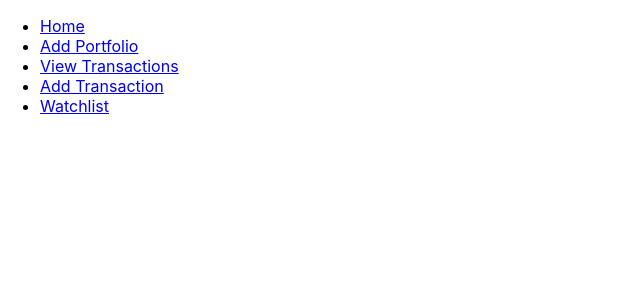
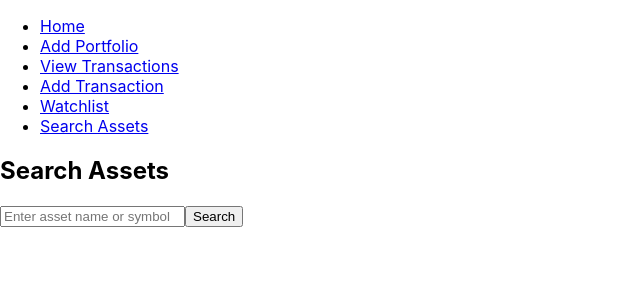
Before and after one commit to mrricardocarvalho/NewPortfolioPanda, a React (Create React App) app in the folder frontend/: page /search-assets in a window 1280 px wide. Shown: the top 300 px of the page, without its empty margins (0-640 px from the left). Built offline with nearby package versions, Linux system fonts and the light colour scheme.

Commit message:
Completed Phase 10 - Frontend Asset Search and Details

```diff
--- a/frontend/src/App.js
+++ b/frontend/src/App.js
@@ -6,6 +6,8 @@ import PortfolioEdit from './components/PortfolioEdit';
 import TransactionForm from './components/TransactionForm';
 import TransactionList from './components/TransactionList';
 import Watchlist from './components/Watchlist';
+import AssetSearch from './components/AssetSearch';
+import AssetDetails from './components/AssetDetails';
 
 const App = () => {
   return (
@@ -17,6 +19,7 @@ const App = () => {
           <li><Link to="/transactions">View Transactions</Link></li>
           <li><Link to="/add-transaction">Add Transaction</Link></li>
           <li><Link to="/watchlist">Watchlist</Link></li>
+          <li><Link to="/search-assets">Search Assets</Link></li>
         </ul>
       </nav>
       <Routes>
@@ -26,6 +29,8 @@ const App = () => {
         <Route path="/transactions" element={<TransactionList />} />
         <Route path="/add-transaction" element={<TransactionForm />} />
         <Route path="/watchlist" element={<Watchlist />} />
+        <Route path="/search-assets" element={<AssetSearch />} />
+        <Route path="/asset/:symbol" element={<AssetDetails />} />
       </Routes>
     </Router>
   );
--- /dev/null
+++ b/frontend/src/components/AssetDetails.js
@@ -0,0 +1,51 @@
+import React, { useState, useEffect } from 'react';
+import { useParams } from 'react-router-dom';
+import axios from 'axios';
+
+const AssetDetails = () => {
+  const { symbol } = useParams();
+  const [details, setDetails] = useState(null);
+  const [error, setError] = useState('');
+
+  useEffect(() => {
+    const fetchDetails = async () => {
+      try {
+        const response = await axios.get(`/api/assets/details/${symbol}`);
+        setDetails(response.data);
+        setError('');
+      } catch (err) {
+        setError('Failed to fetch asset details. Please try again.');
+        console.error('Error fetching asset details:', err);
+      }
+    };
+    fetchDetails();
+  }, [symbol]);
+
+  if (error) {
+    return <p style={{ color: 'red' }}>{error}</p>;
+  }
+
+  if (!details) {
+    return <p>Loading...</p>;
+  }
+
+  // Extract dates and closing prices for a simple list
+  const dates = Object.keys(details).slice(0, 30).reverse();
+  const prices = dates.map((date) => details[date]['4. close']);
+
+  return (
+    <div>
+      <h2>{symbol} - Daily Prices</h2>
+      <ul>
+        {dates.map((date, index) => (
+          <li key={date}>
+            {date}: ${prices[index]}
+          </li>
+        ))}
+      </ul>
+      {/* Optional: Add a chart library like Chart.js later */}
+    </div>
+  );
+};
+
+export default AssetDetails;
--- /dev/null
+++ b/frontend/src/components/AssetSearch.js
@@ -0,0 +1,49 @@
+import React, { useState } from 'react';
+import axios from 'axios';
+import { Link } from 'react-router-dom';
+
+const AssetSearch = () => {
+  const [keyword, setKeyword] = useState('');
+  const [results, setResults] = useState([]);
+  const [error, setError] = useState('');
+
+  const handleSearch = async () => {
+    if (!keyword) {
+      setError('Please enter a keyword');
+      return;
+    }
+    try {
+      const response = await axios.get(`/api/assets/search?keyword=${keyword}`);
+      setResults(response.data);
+      setError('');
+    } catch (err) {
+      setError('Failed to search assets. Please try again.');
+      console.error('Error searching assets:', err);
+    }
+  };
+
+  return (
+    <div>
+      <h2>Search Assets</h2>
+      <input
+        type="text"
+        value={keyword}
+        onChange={(e) => setKeyword(e.target.value)}
+        placeholder="Enter asset name or symbol"
+      />
+      <button onClick={handleSearch}>Search</button>
+      {error && <p style={{ color: 'red' }}>{error}</p>}
+      <ul>
+        {results.map((asset) => (
+          <li key={asset['1. symbol']}>
+            <Link to={`/asset/${asset['1. symbol']}`}>
+              {asset['2. name']} ({asset['1. symbol']})
+            </Link>
+          </li>
+        ))}
+      </ul>
+    </div>
+  );
+};
+
+export default AssetSearch;
```
Also changed, not shown: 1 other file (tests, documents, lock files or other folders).
